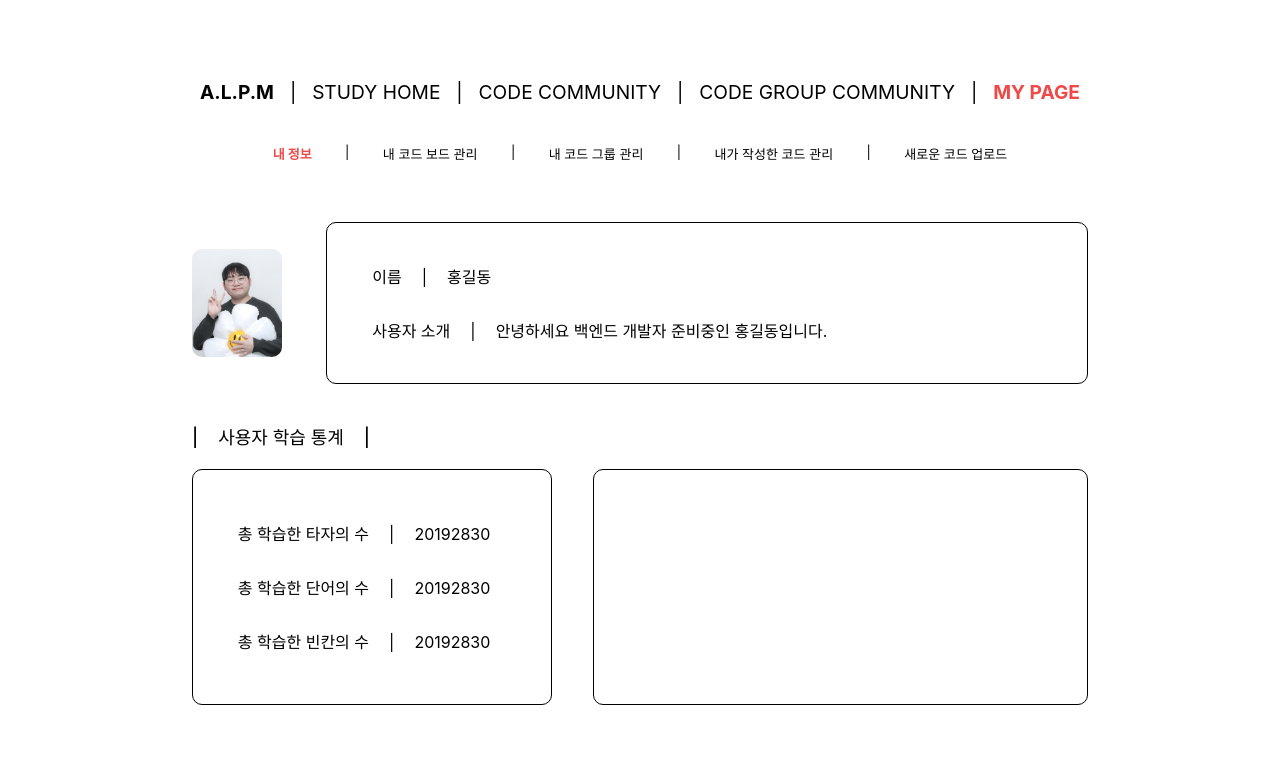
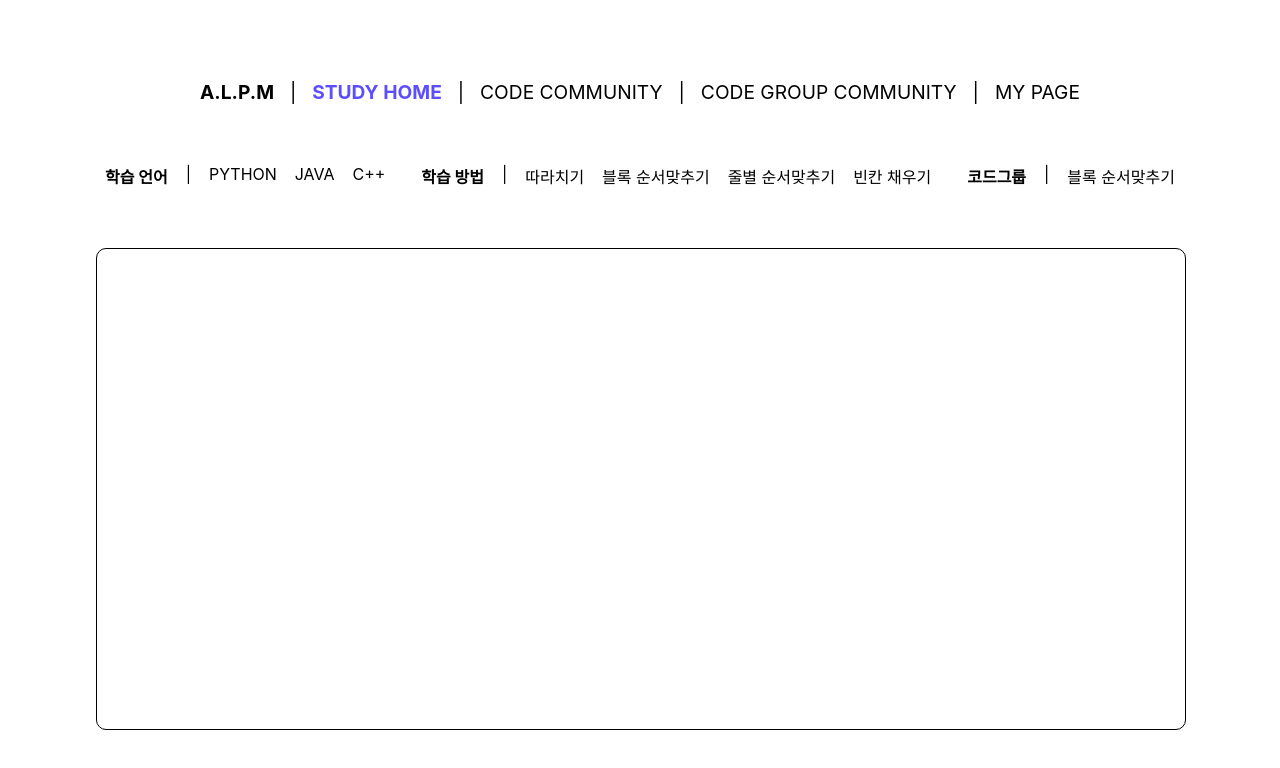
Before and after one commit to AL-PM/ALPM-web, a React (Create React App) app: page / in a window 1280 px wide. Shown: the top 768 px of the page. Built offline with nearby package versions, Linux system fonts and the light colour scheme.

Commit message:
[MOD] App.js Route 경로 추가 및 Package.json React-Router-Dom 버전 변경

```diff
--- a/package.json
+++ b/package.json
@@ -9,7 +9,7 @@
     "prop-types": "^15.8.1",
     "react": "^18.2.0",
     "react-dom": "^18.2.0",
-    "react-router-dom": "^6.22.3",
+    "react-router-dom": "^5.3.0",
     "react-scripts": "5.0.1",
     "web-vitals": "^2.1.4"
   },
--- a/src/App.js
+++ b/src/App.js
@@ -1,9 +1,21 @@
 import React from "react";
+import { BrowserRouter as Router, Route, Switch} from "react-router-dom";
 import MyProfile from './MyPage/MyProfile/MyProfile';
+import StudyHome from './Study/StudyHome/StudyHome';
+import CodeHome from './CodeCommunity/CodeHome/CodeHome';
+import CodeGroupHome from './CodeGroupCommunity/CodeGroupHome/CodeGroupHome';
+
 
 function App(){
     return(
-        <MyProfile />
+        <Router>
+            <Switch>
+                <Route path="/"><StudyHome /></Route>
+                <Route path="/mypage"><MyProfile /></Route>
+                <Route path="/codecommunity"><CodeHome /></Route>
+                <Route path="/codegroupcommunity"><CodeGroupHome /></Route>
+            </Switch>
+        </Router>
     )
 }
 
```
Also changed, not shown: 1 other file (tests, documents, lock files or other folders).
